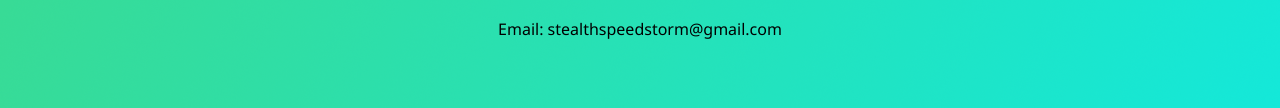
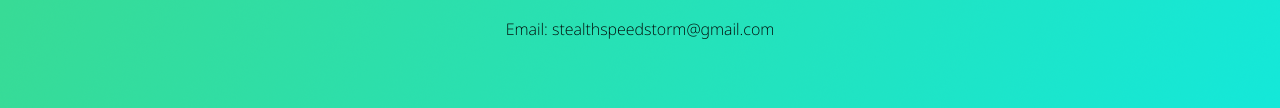
Before and after one commit to stealthspeedstorm/neuron2tur, a plain HTML site: page contact.html in a window 1280 px wide. Shown: the part 330-438 px from the top of the page. Drawn offline with Linux system fonts and the light colour scheme.

Commit message:
Update styles.css

```diff
--- a/styles.css
+++ b/styles.css
@@ -38,6 +38,7 @@ body {
 #contactinfo {
 
     font-family: "Noto Sans", sans-serif;
+    font-weight: 235 ;
 }
 #logo{
     align-content: center;
```
